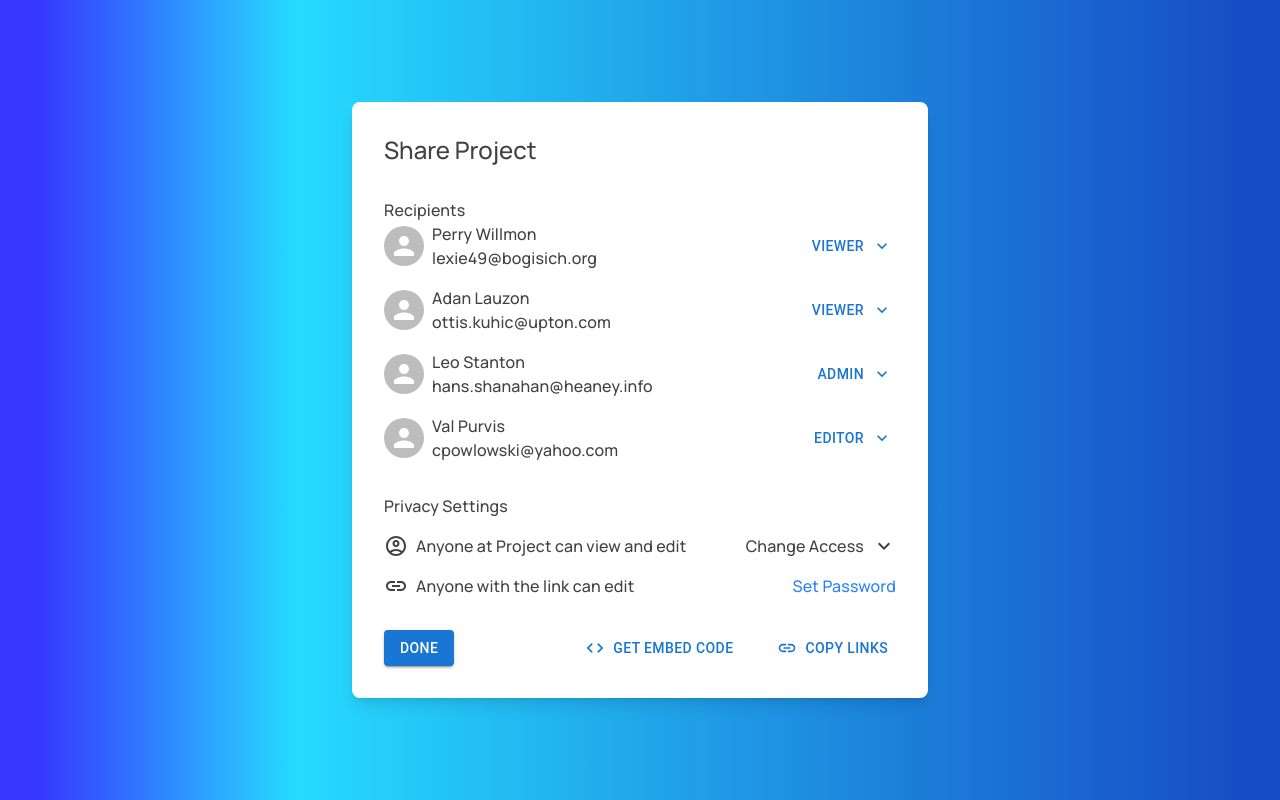
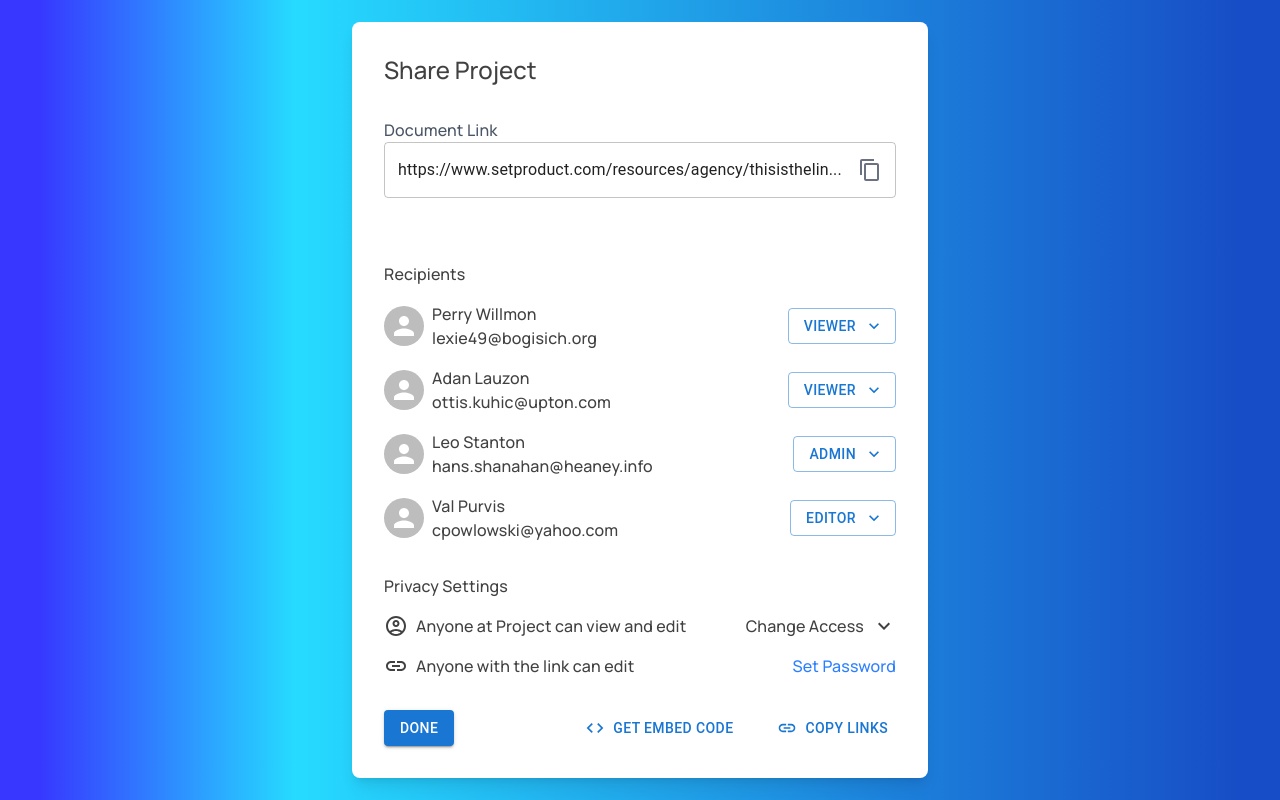
Before and after one commit to VladyslavAslanov/PumpITup-Technical-Assignment, a React (Vite) app: page / in a window 1280 px wide. Built offline with nearby package versions, Linux system fonts and the light colour scheme.

Commit message:
feat: add ShareDocumentLink component

```diff
--- a/src/App.tsx
+++ b/src/App.tsx
@@ -2,11 +2,15 @@
 import PrivacySettings from './components/PrivacySettings.tsx'
 import Footer from './components/Footer.tsx'
 import Recipients from './components/Recipients.tsx'
+import ShareDocumentLink from './atoms/ShareDocumentLink.tsx'
+import SearchRecipients from './atoms/Search Recipients.tsx'
 
 const App = () => {
   return (
     <Box className="flex flex-col gap-8 rounded-lg shadow-lg w-xl bg-white p-8">
       <Typography variant="h5">Share Project</Typography>
+      <ShareDocumentLink />
+      <SearchRecipients />
       <Recipients />
       <PrivacySettings />
       <Footer />
--- a/src/atoms/Recipient.tsx
+++ b/src/atoms/Recipient.tsx
@@ -14,7 +14,7 @@
         </Box>
       </Box>
 
-      <Button endIcon={<KeyboardArrowDownOutlinedIcon />}>{role}</Button>
+      <Button endIcon={<KeyboardArrowDownOutlinedIcon />} variant="outlined">{role}</Button>
     </Box>
   )
 }
--- /dev/null
+++ b/src/atoms/Search Recipients.tsx
@@ -0,0 +1,11 @@
+import { Box } from '@mui/material'
+
+const SearchRecipients = () => {
+  return (
+    <Box>
+
+    </Box>
+  )
+}
+
+export default SearchRecipients
--- /dev/null
+++ b/src/atoms/ShareDocumentLink.tsx
@@ -0,0 +1,22 @@
+import { Box, TextField, Typography } from '@mui/material'
+import ContentCopyOutlinedIcon from '@mui/icons-material/ContentCopyOutlined'
+
+const ShareDocumentLink = () => {
+  return (
+    <Box>
+      <Typography className="text-sm text-gray-600">Document Link</Typography>
+      <TextField
+        fullWidth
+        variant="outlined"
+        value="https://www.setproduct.com/resources/agency/thisisthelin..."
+        slotProps={{
+          input: {
+            endAdornment: <ContentCopyOutlinedIcon className="cursor-pointer text-gray-500" />,
+          },
+        }}
+      />
+    </Box>
+  )
+}
+
+export default ShareDocumentLink
--- a/src/components/Recipients.tsx
+++ b/src/components/Recipients.tsx
@@ -12,7 +12,7 @@
   }, [])
 
   return (
-    <Box>
+    <Box className="flex flex-col gap-4">
       <Typography>Recipients</Typography>
       <Box className="flex flex-col gap-4">
         {recipients.length > 0 ?
```
